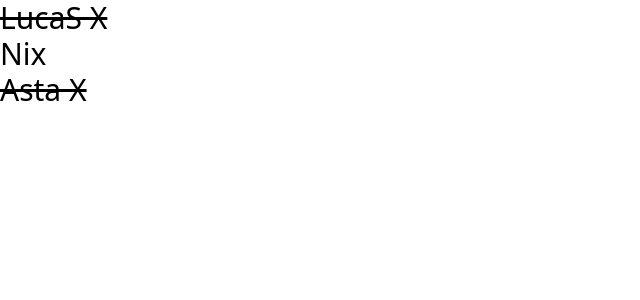
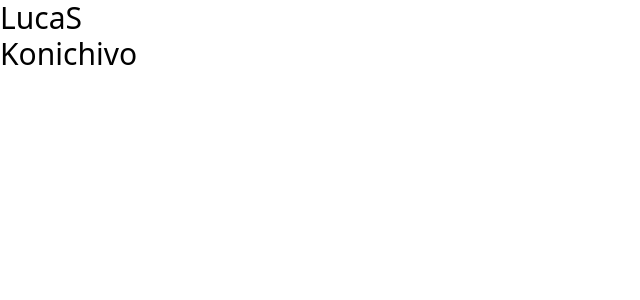
Before and after one commit to sarthak-negi22/100daysReact, a React (Create React App) app: page / in a window 1280 px wide. Shown: the top 300 px of the page, without its empty margins (0-640 px from the left). Built offline with nearby package versions, Linux system fonts and the light colour scheme.

Commit message:
first module revised

```diff
--- a/src/QuickRecap.js
+++ b/src/QuickRecap.js
@@ -1,3 +1,61 @@
+const details = [
+    'Kiyotaka Ayanokoji',
+    'Hikigaya Hachiman',
+    'Eren Yaegar'
+];
+
+const JenshinPlayers = [{
+        id : 0,
+        name : "LucaS",
+        server : "Asia",
+    }, {
+        id : 1,
+        name : "Nix",
+        server : "Europe",
+    } , {
+        id : 2,
+        name : "Slayer",
+        server : "NA",
+    } , {
+        id : 3,
+        name : "Konichivo",
+        server : "Asia",
+    }
+];
+
+function RenderingList() {
+
+    // map method
+    // const listChars = details.map(character =>
+    //     <li>
+    //         { character }
+    //     </li>);
+    //     return (
+    //         <div>
+    //             <ul>{ listChars }</ul>
+    //         </div>
+    //     );
+
+        // filter method
+        const asiaPlayers = JenshinPlayers.filter(player => player.server ==='Asia');
+
+        const listPlayers = asiaPlayers.map(player =>
+                <li key = { player.id }>
+                    { player.name }
+                </li>
+            )
+
+        return (
+            <div>
+                <ul className = "text-3xl">
+                    { listPlayers }
+                </ul>
+            </div>
+        );
+
+        // give each list item a key
+}
+
 function CondtionalRender({name, isPacked}) {
     // conditional ternary operator
 
@@ -178,7 +236,7 @@ export default function QuickRecap() {
                     uid = "20BCS2204"
                 />
             </ParentComponent> */}
-        <ul>
+        {/* <ul>
             <CondtionalRender
                 name = "LucaS"
                 isPacked = {true}
@@ -191,7 +249,9 @@ export default function QuickRecap() {
                 name = "Asta"
                 isPacked = {true}
             />
-            </ul>
+            </ul> */}
+
+            <RenderingList/>
 
         </>
     );
```
